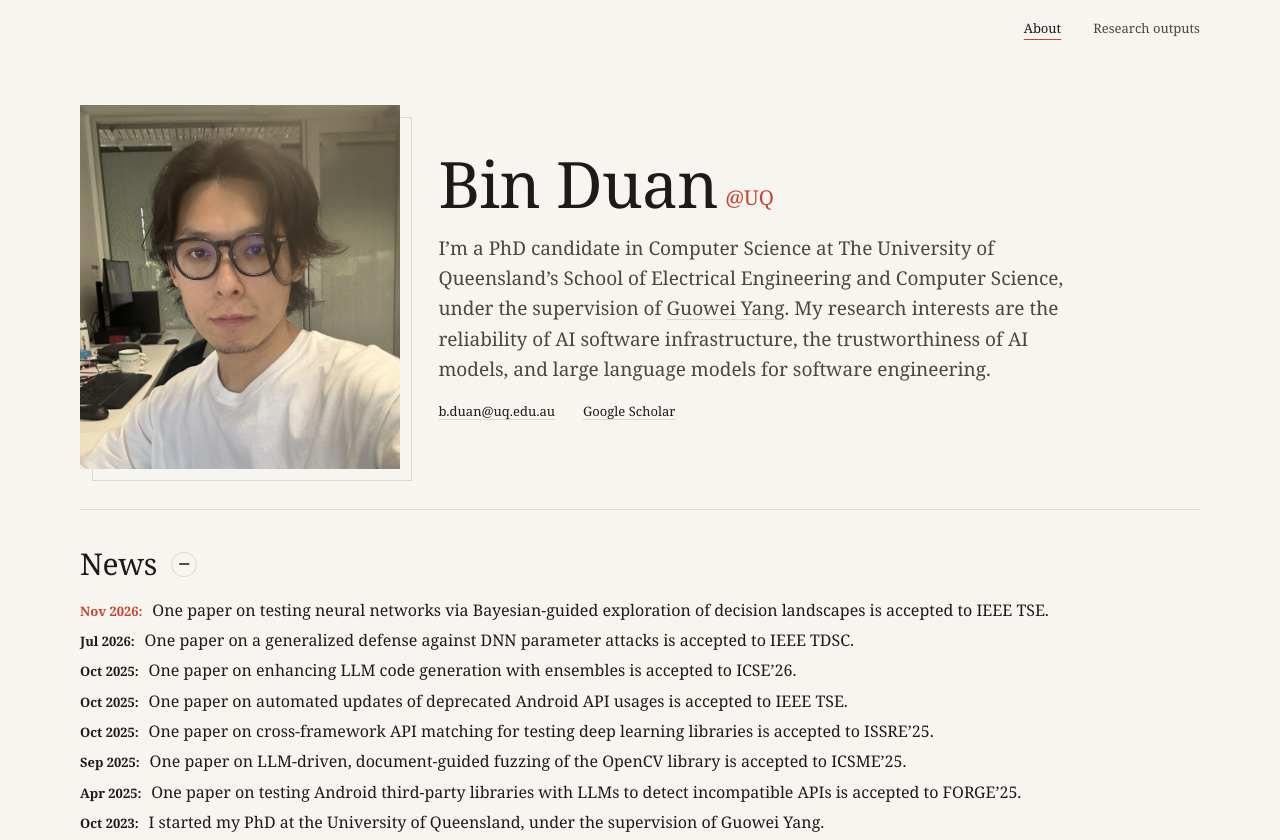
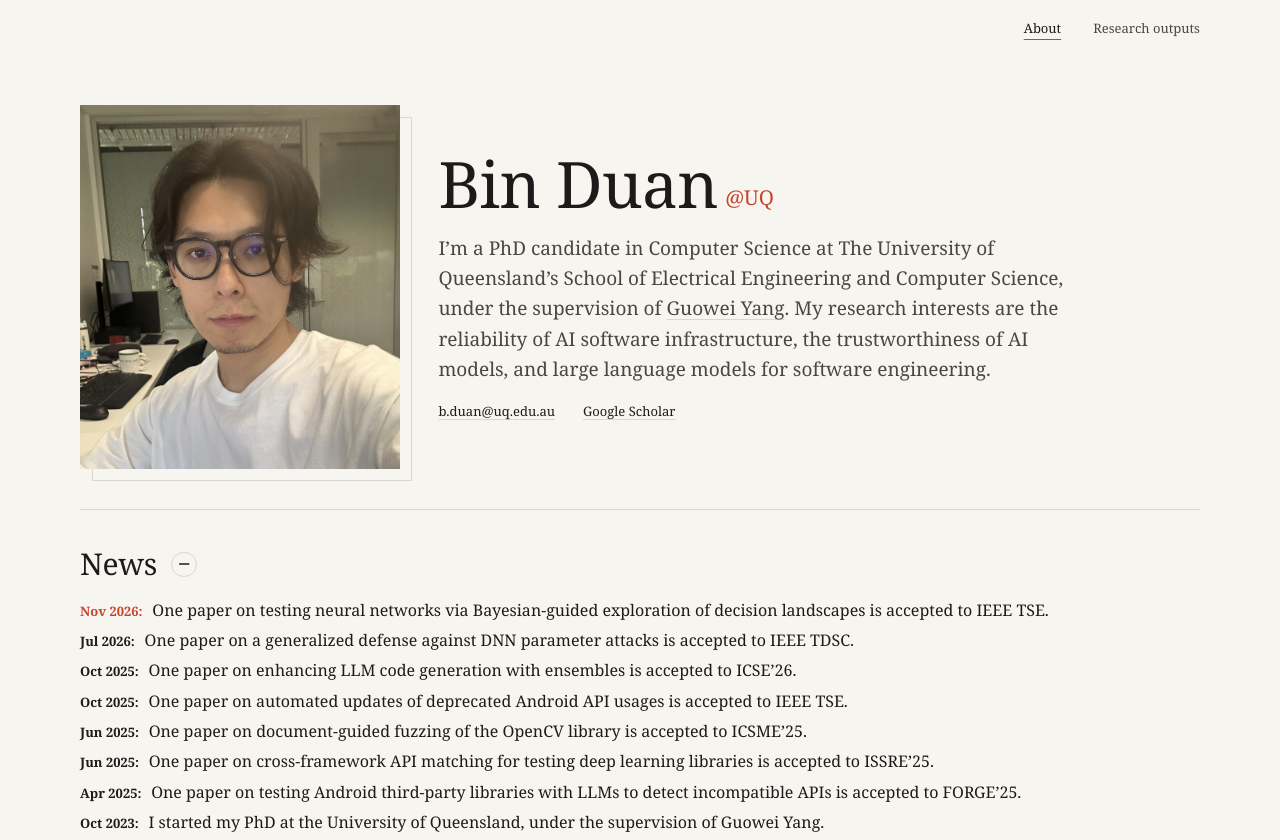
Before and after one commit to beanduan22/beanduan22.github.io, a plain HTML site: page index.html in a window 1280 px wide. Shown: the top 840 px of the page. Drawn offline with Linux system fonts and the light colour scheme.

Commit message:
content: set ICSME'25 and ISSRE'25 acceptance dates to Jun 2025
Co-Authored-By: Claude Opus 5.5 <noreply@anthropic.com>

```diff
--- a/index.html
+++ b/index.html
@@ -53,8 +53,8 @@
         <li><time datetime="2026-07">Jul 2026:</time> One paper on a generalized defense against DNN parameter attacks is accepted to IEEE TDSC.</li>
         <li><time datetime="2025-10">Oct 2025:</time> One paper on enhancing LLM code generation with ensembles is accepted to ICSE’26.</li>
         <li><time datetime="2025-10">Oct 2025:</time> One paper on automated updates of deprecated Android API usages is accepted to IEEE TSE.</li>
-        <li><time datetime="2025-10">Oct 2025:</time> One paper on cross-framework API matching for testing deep learning libraries is accepted to ISSRE’25.</li>
-        <li><time datetime="2025-09">Sep 2025:</time> One paper on LLM-driven, document-guided fuzzing of the OpenCV library is accepted to ICSME’25.</li>
+        <li><time datetime="2025-06">Jun 2025:</time> One paper on document-guided fuzzing of the OpenCV library is accepted to ICSME’25.</li>
+        <li><time datetime="2025-06">Jun 2025:</time> One paper on cross-framework API matching for testing deep learning libraries is accepted to ISSRE’25.</li>
         <li><time datetime="2025-04">Apr 2025:</time> One paper on testing Android third-party libraries with LLMs to detect incompatible APIs is accepted to FORGE’25.</li>
         <li><time datetime="2023-10">Oct 2023:</time> I started my PhD at the University of Queensland, under the supervision of Guowei Yang.</li>
       </ul>
```
